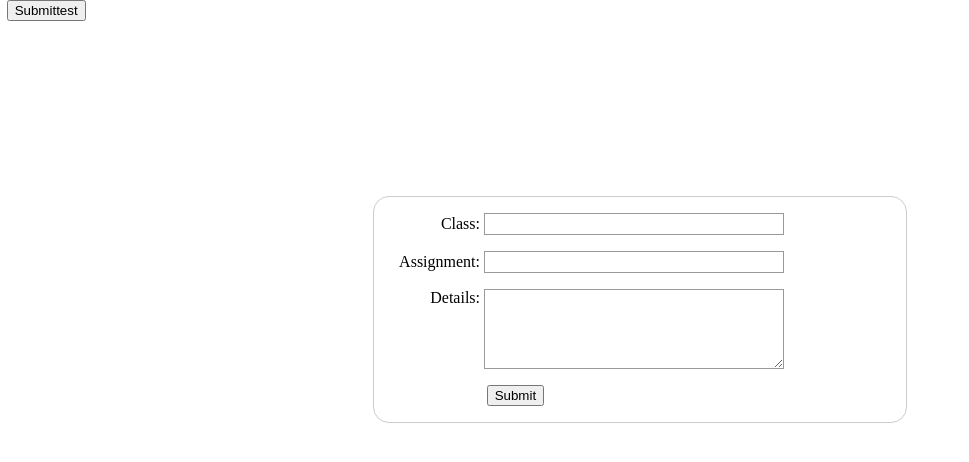
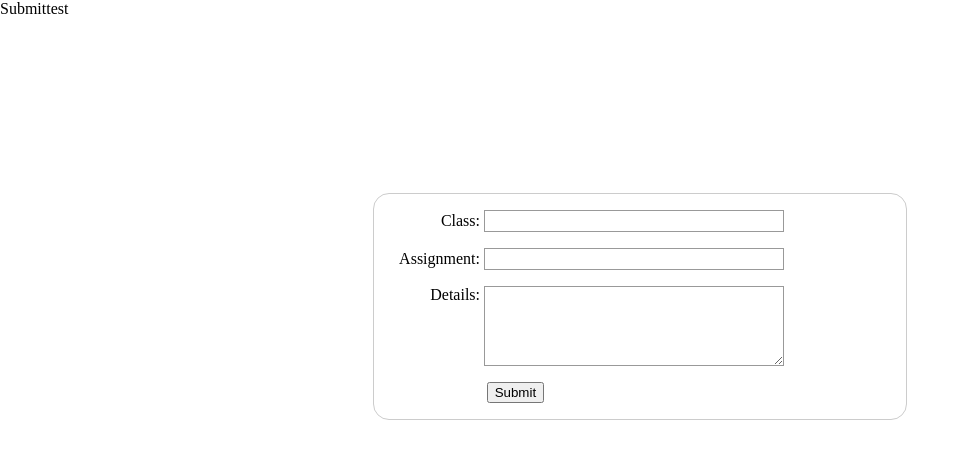
Before and after one commit to OoDone/homeworktracker, a website: page index.html in a window 1280 px wide. Shown: the whole page, without its empty margins (0-969 px from the left). Drawn offline with nearby package versions, Linux system fonts and the light colour scheme.

Commit message:
Update index.html

```diff
--- a/index.html
+++ b/index.html
@@ -149,7 +149,7 @@
                 alert("first");
                 xmlHttp.onreadystatechange = function() {
                     if (xmlHttp.readyState == 4 && xmlHttp.status == 200) {xmlHttp.responseText); alert("s");}
-                }
+                };
                 xmlHttp.open("POST", 'https://ffamodea.herokuapp.com', true); // false for synchronous request
                 xmlHttp.send("TEST");
                 alert("finished");
@@ -157,7 +157,7 @@
         </script>
         </head>
     <body>
-        <button type="button" onclick="alert("ss")">Submittest</button>
+        <button2 type="button" onclick='alert("ss")'>Submittest</button2>
 <div style='visibility:hidden' id="hellobar-bar" class="regular closable">
     <div class="hb-content-wrapper">
         <div class="hb-text-wrapper">
```
